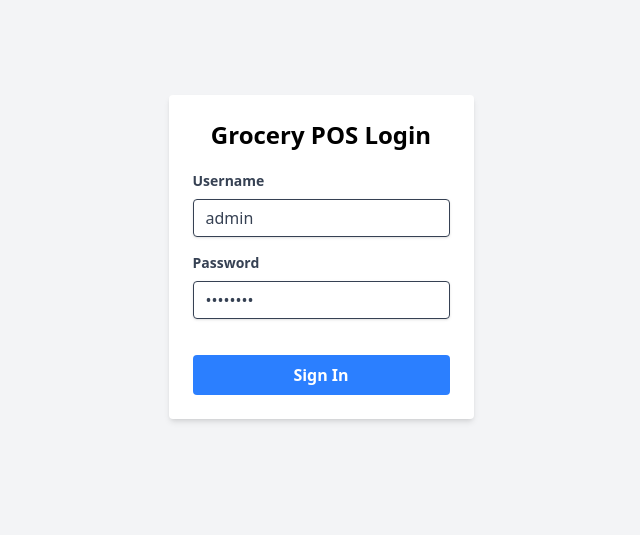
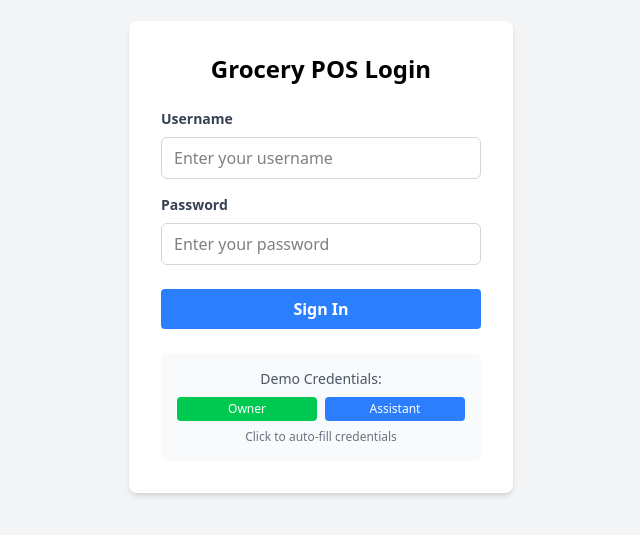
Before and after one commit to Htsindi/POS, a React (Vite) app in the folder pos-project/: page /login in a window 1280 px wide. Shown: the part 143-678 px from the top of the page, without its empty margins (319-959 px from the left). Built offline with nearby package versions, Linux system fonts and the light colour scheme.

Commit message:
LogInOut Fixed

```diff
--- a/pos-project/src/App.jsx
+++ b/pos-project/src/App.jsx
@@ -1,3 +1,4 @@
+// src/App.jsx
 import { useEffect, useState } from 'react';
 import { Routes, Route } from 'react-router-dom';
 import { AuthProvider, useAuth } from './contexts/AuthContext';
@@ -11,29 +12,34 @@ import Inventory from './pages/Inventory';
 import SalesHistory from './pages/SalesHistory';
 import Customers from './pages/Customers';
 
-// A component to initialize the database and check auth status
 function AppContent() {
   const { authLoading } = useAuth();
   const [isSeeding, setIsSeeding] = useState(false);
-   const [isAppInitialized, setIsAppInitialized] = useState(false);
+  const [isAppInitialized, setIsAppInitialized] = useState(false);
 
-   useEffect(() => {
+  useEffect(() => {
     const initializeApp = async () => {
-      await initDB(); // Initialize the database
-      setIsSeeding(true);
-      await seedDatabase(); // Seed with dummy data
-      setIsSeeding(false);
-      setIsAppInitialized(true);
+      try {
+        await initDB();
+        setIsSeeding(true);
+        await seedDatabase();
+      } catch (error) {
+        console.error('App initialization error:', error);
+      } finally {
+        setIsSeeding(false);
+        setIsAppInitialized(true);
+      }
     };
     initializeApp();
   }, []);
 
+  // Show loading spinner while app is initializing or auth is loading
   if (isSeeding || !isAppInitialized || authLoading) {
     return (
       <div className="flex items-center justify-center h-screen">
         <div className="text-center">
           <div className="animate-spin rounded-full h-12 w-12 border-b-2 border-blue-500 mx-auto"></div>
-          <p className="mt-4 text-gray-600">Loading grocery data...</p>
+          <p className="mt-4 text-gray-600">Loading application...</p>
         </div>
       </div>
     );
@@ -42,48 +48,39 @@ function AppContent() {
   return (
     <div className="App">
       <Routes>
-        {/* Public route */}
         <Route path="/login" element={<Login />} />
-
-        {/* Protected routes */}
         <Route path="/" element={
           <ProtectedRoute>
             <Dashboard />
           </ProtectedRoute>
         } />
-
         <Route path="/pos" element={
           <ProtectedRoute>
             <POS />
           </ProtectedRoute>
         } />
-
         <Route path="/inventory" element={
           <ProtectedRoute requiredRole="owner">
             <Inventory />
           </ProtectedRoute>
         } />
-
         <Route path="/sales" element={
           <ProtectedRoute>
             <SalesHistory />
           </ProtectedRoute>
         } />
-
         <Route path="/customers" element={
           <ProtectedRoute>
             <Customers />
           </ProtectedRoute>
         } />
-
-        {/* Fallback route - redirect to login for any unknown paths */}
+        {/* Catch all route - redirect to login */}
         <Route path="*" element={<Login />} />
       </Routes>
     </div>
   );
 }
 
-// The main App component wrapped with the AuthProvider
 function App() {
   return (
     <AuthProvider>
--- a/pos-project/src/components/ProtectedRoute.jsx
+++ b/pos-project/src/components/ProtectedRoute.jsx
@@ -3,14 +3,37 @@ import { useAuth } from '../contexts/AuthContext';
 import { Navigate } from 'react-router-dom';
 
 const ProtectedRoute = ({ children, requiredRole }) => {
-  const { currentUser } = useAuth();
+  const { currentUser, authLoading } = useAuth();
 
+  // Show nothing while checking authentication
+  if (authLoading) {
+    return null;
+  }
+
+  // Redirect to login if not authenticated
   if (!currentUser) {
     return <Navigate to="/login" replace />;
   }
 
+  // Check role-based access
   if (requiredRole && currentUser.role !== requiredRole) {
-    return <div className="p-8 text-red-500">Unauthorized. You need {requiredRole} privileges.</div>;
+    return (
+      <div className="min-h-screen bg-gray-100 flex items-center justify-center">
+        <div className="bg-white p-6 rounded-lg shadow-md text-center">
+          <div className="text-red-500 text-4xl mb-4">⛔</div>
+          <h2 className="text-xl font-bold text-gray-800 mb-2">Access Denied</h2>
+          <p className="text-gray-600">
+            You need {requiredRole} privileges to access this page.
+          </p>
+          <button
+            onClick={() => window.location.href = '/'}
+            className="mt-4 bg-blue-500 hover:bg-blue-600 text-white px-4 py-2 rounded"
+          >
+            Back to Dashboard
+          </button>
+        </div>
+      </div>
+    );
   }
 
   return children;
--- a/pos-project/src/contexts/AuthContext.jsx
+++ b/pos-project/src/contexts/AuthContext.jsx
@@ -14,42 +14,72 @@ export const useAuth = () => {
 
 export const AuthProvider = ({ children }) => {
   const [currentUser, setCurrentUser] = useState(null);
-  const [loading, setLoading] = useState(true);
+  const [authLoading, setAuthLoading] = useState(true);
 
   useEffect(() => {
-    // Check if a user is logged in from a previous session (stored in localStorage)
-    const savedUser = JSON.parse(localStorage.getItem('currentUser'));
+    const checkAuthStatus = async () => {
+      try {
+        const savedUser = localStorage.getItem('currentUser');
         if (savedUser) {
-      setCurrentUser(savedUser);
+          const user = JSON.parse(savedUser);
+          // Verify user still exists in database
+          const users = await getUsers();
+          const userExists = users.find(u => u.id === user.id);
+          if (userExists) {
+            setCurrentUser(user);
+          } else {
+            localStorage.removeItem('currentUser');
           }
-    setLoading(false);
+        }
+      } catch (error) {
+        console.error('Auth check error:', error);
+        localStorage.removeItem('currentUser');
+      } finally {
+        setAuthLoading(false);
+      }
+    };
+
+    checkAuthStatus();
   }, []);
 
   const login = async (username, password) => {
+    try {
       const users = await getUsers();
       const user = users.find(u => u.username === username && u.password === password);
+
       if (user) {
-      setCurrentUser(user);
-      localStorage.setItem('currentUser', JSON.stringify(user));
+        const { password: _, ...userWithoutPassword } = user;
+        setCurrentUser(userWithoutPassword);
+        localStorage.setItem('currentUser', JSON.stringify(userWithoutPassword));
         return { success: true };
       }
       return { success: false, message: 'Invalid credentials' };
+    } catch (error) {
+      console.error('Login error:', error);
+      return { success: false, message: 'Login failed. Please try again.' };
+    }
   };
 
   const logout = () => {
+    // Clear both state and localStorage
     setCurrentUser(null);
     localStorage.removeItem('currentUser');
+
+    // Force a complete state reset by reloading the app
+    // This ensures all components re-initialize properly
+    window.location.href = '/login';
   };
 
   const value = {
     currentUser,
     login,
-    logout
+    logout,
+    authLoading
   };
 
   return (
     <AuthContext.Provider value={value}>
-      {!loading && children}
+      {children}
     </AuthContext.Provider>
   );
 };
--- a/pos-project/src/pages/Login.jsx
+++ b/pos-project/src/pages/Login.jsx
@@ -1,48 +1,125 @@
-import { useState } from 'react';
+// src/pages/Login.jsx
+import { useState, useEffect } from 'react';
 import { useAuth } from '../contexts/AuthContext';
+import { useNavigate } from 'react-router-dom';
 
 const Login = () => {
-  const [username, setUsername] = useState('admin');
-  const [password, setPassword] = useState('admin123');
-  const { login } = useAuth();
+  const [username, setUsername] = useState('');
+  const [password, setPassword] = useState('');
+  const [error, setError] = useState('');
+  const [isLoading, setIsLoading] = useState(false);
+
+  const { login, currentUser } = useAuth();
+  const navigate = useNavigate();
+
+  // Redirect if already logged in
+  useEffect(() => {
+    if (currentUser) {
+      navigate('/');
+    }
+  }, [currentUser, navigate]);
 
   const handleSubmit = async (e) => {
     e.preventDefault();
+    setError('');
+    setIsLoading(true);
+
     const result = await login(username, password);
-    if (!result.success) {
-      alert('Login failed!');
+
+    if (result.success) {
+      navigate('/'); // Redirect to dashboard on success
+    } else {
+      setError(result.message);
+    }
+
+    setIsLoading(false);
+  };
+
+  // Demo credentials helper function
+  const fillDemoCredentials = (role) => {
+    if (role === 'owner') {
+      setUsername('admin');
+      setPassword('admin123');
+    } else if (role === 'assistant') {
+      setUsername('john_assistant');
+      setPassword('assist123');
     }
   };
 
   return (
-    <div className="flex items-center justify-center h-screen bg-gray-100">
-      <form onSubmit={handleSubmit} className="p-6 bg-white rounded shadow-md">
-        <h2 className="text-2xl font-bold mb-5 text-center">Grocery POS Login</h2>
+    <div className="min-h-screen flex items-center justify-center bg-gray-100">
+      <div className="bg-white p-8 rounded-lg shadow-md w-96">
+        <h2 className="text-2xl font-bold text-center mb-6">Grocery POS Login</h2>
+
+        {error && (
+          <div className="bg-red-100 border border-red-400 text-red-700 px-4 py-3 rounded mb-4">
+            {error}
+          </div>
+        )}
+
+        <form onSubmit={handleSubmit}>
           <div className="mb-4">
-          <label className="block text-gray-700 text-sm font-bold mb-2">Username</label>
+            <label className="block text-gray-700 text-sm font-bold mb-2">
+              Username
+            </label>
             <input
               type="text"
               value={username}
               onChange={(e) => setUsername(e.target.value)}
-            className="shadow appearance-none border rounded w-full py-2 px-3 text-gray-700 leading-tight focus:outline-none focus:shadow-outline"
+              className="w-full px-3 py-2 border border-gray-300 rounded-md focus:outline-none focus:ring-2 focus:ring-blue-500"
+              placeholder="Enter your username"
+              required
             />
           </div>
+
           <div className="mb-6">
-          <label className="block text-gray-700 text-sm font-bold mb-2">Password</label>
+            <label className="block text-gray-700 text-sm font-bold mb-2">
+              Password
+            </label>
             <input
               type="password"
               value={password}
               onChange={(e) => setPassword(e.target.value)}
-            className="shadow appearance-none border rounded w-full py-2 px-3 text-gray-700 mb-3 leading-tight focus:outline-none focus:shadow-outline"
+              className="w-full px-3 py-2 border border-gray-300 rounded-md focus:outline-none focus:ring-2 focus:ring-blue-500"
+              placeholder="Enter your password"
+              required
             />
           </div>
+
           <button
             type="submit"
-          className="bg-blue-500 hover:bg-blue-700 text-white font-bold py-2 px-4 rounded focus:outline-none focus:shadow-outline w-full"
+            disabled={isLoading}
+            className="w-full bg-blue-500 hover:bg-blue-600 text-white font-bold py-2 px-4 rounded focus:outline-none focus:shadow-outline disabled:opacity-50 transition-colors"
           >
-          Sign In
+            {isLoading ? 'Signing in...' : 'Sign In'}
           </button>
         </form>
+
+        <div className="mt-6 p-4 bg-gray-50 rounded-md">
+          <p className="text-sm text-gray-600 text-center mb-2">
+            Demo Credentials:
+          </p>
+          <div className="flex space-x-2">
+            <button
+              type="button"
+              onClick={() => fillDemoCredentials('owner')}
+              className="flex-1 bg-green-500 hover:bg-green-600 text-white text-xs py-1 px-2 rounded"
+            >
+              Owner
+            </button>
+            <button
+              type="button"
+              onClick={() => fillDemoCredentials('assistant')}
+              className="flex-1 bg-blue-500 hover:bg-blue-600 text-white text-xs py-1 px-2 rounded"
+            >
+              Assistant
+            </button>
+          </div>
+          <p className="text-xs text-gray-500 text-center mt-2">
+            Click to auto-fill credentials
+          </p>
+        </div>
+      </div>
     </div>
   );
 };
```
Lines whose indentation alone changed are shown as unchanged.
